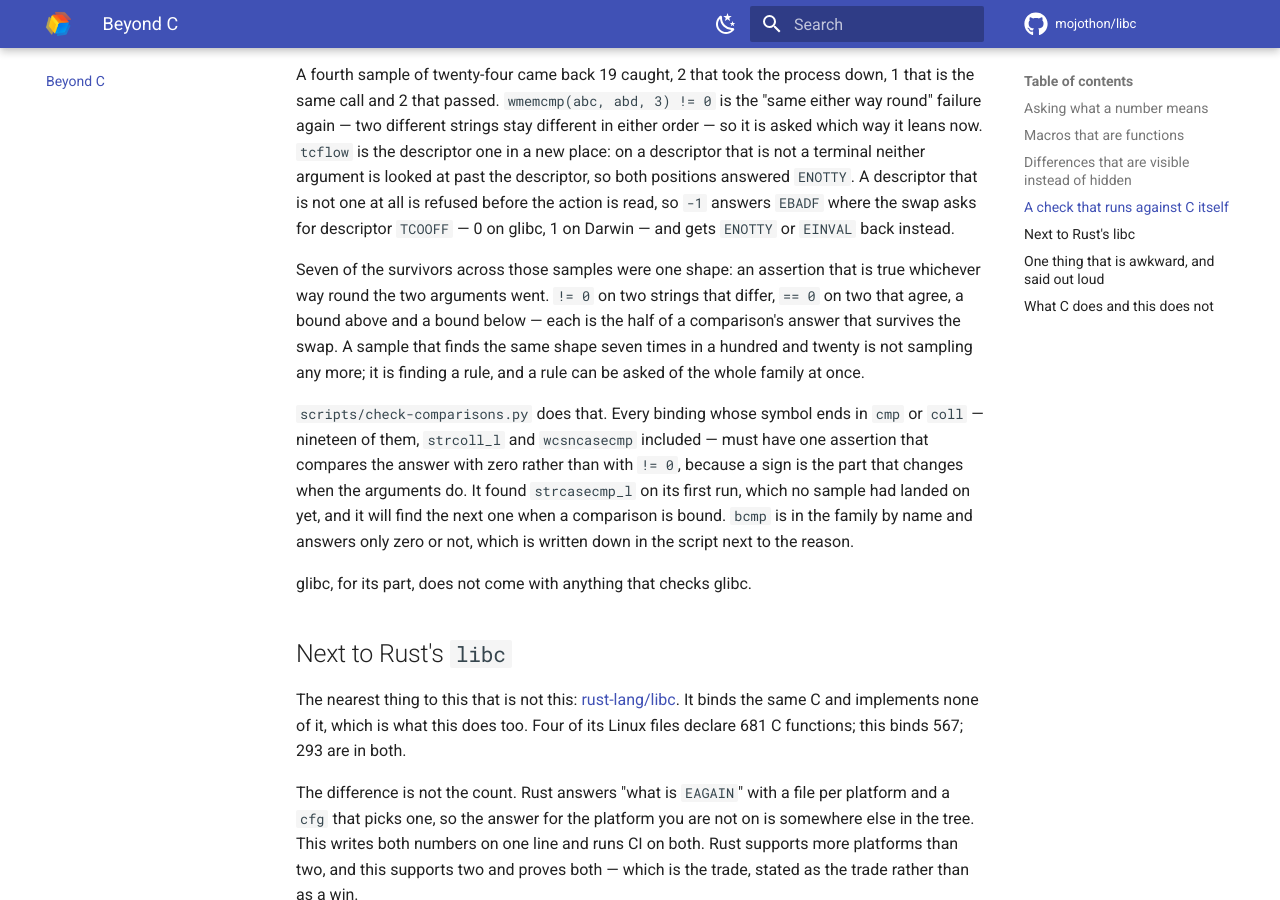
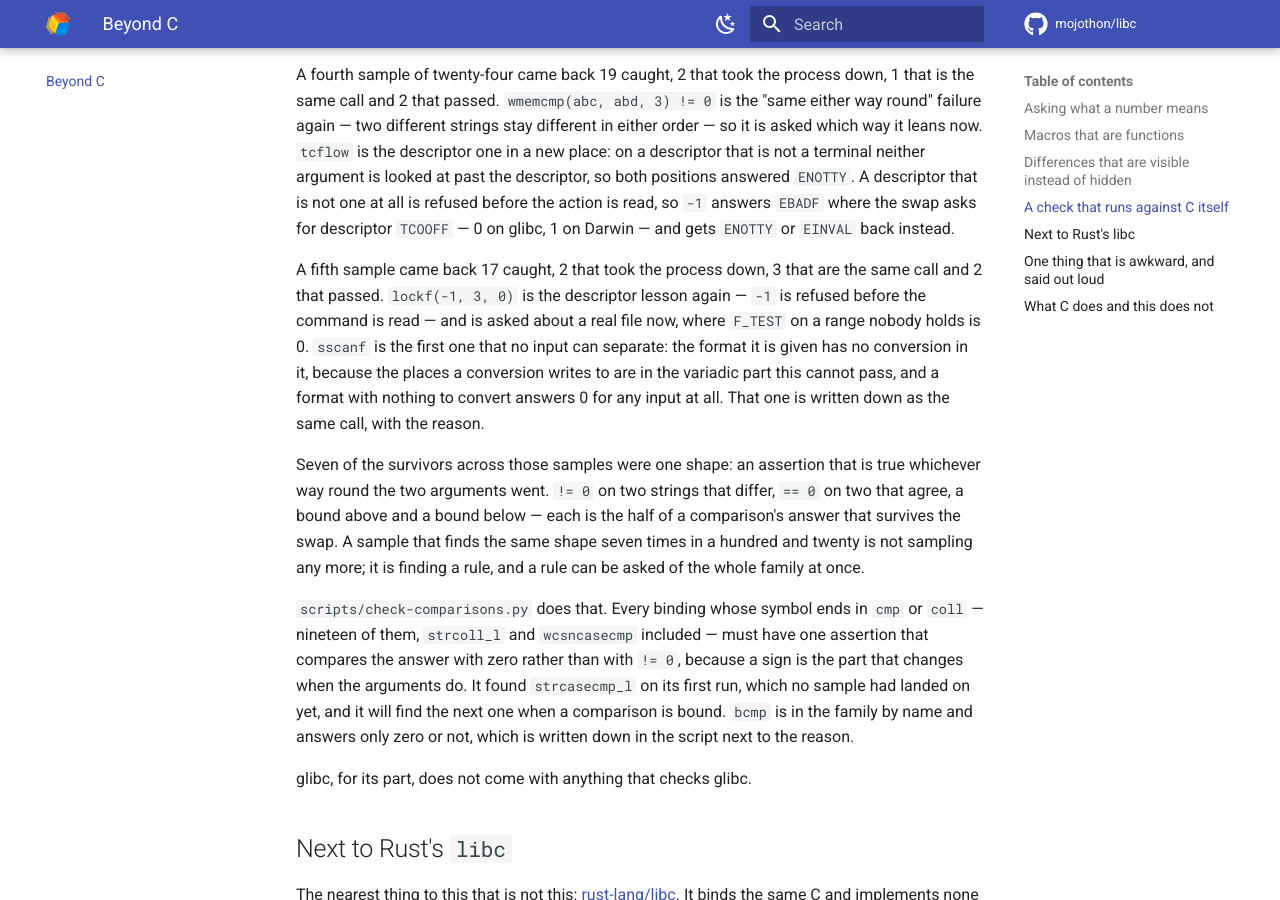
Before and after one commit to mojothon/libc, an MkDocs documentation site: the page built from docs/beyond-c.md, in a window 1280 px wide and 900 px high, scrolled down 6592 px. Built offline with MkDocs 1.6.1 and Material for MkDocs 9.7.7, drawn with Linux system fonts in a browser that asks for light colours; comment, search, counter and statistics services are not loaded.

Commit message:
test(suite): ask the fifth batch of swapped arguments
Sixth sample of `--kind order`: 17 caught, 2 that took the process down, 3
that are the same call and 2 that passed.

`lockf(-1, 3, 0)` is the descriptor lesson again -- `-1` is refused before the
command is read, so a binding handing the two over swapped was refused the
same way. It is asked about a real file now: `F_TEST` on a range nobody holds
answers 0, and the swap asks for descriptor `F_TEST` -- 3, which the process
has, having two files open -- with the second file's own number as the
command, which is not a command.

`sscanf` is the first survivor that no input can separate. The places a
conversion writes to are in the variadic part, which this FFI cannot pass, so
the format handed over has no conversion in it -- and a format with nothing to
convert answers 0 for any input at all, which is true of the two arguments in
either order. It goes in `SAME_ORDER` with that reason rather than being
asserted differently, which is what that table is for: a call whose two
arguments nothing in this suite can tell apart, and why.

```diff
--- a/docs/beyond-c.md
+++ b/docs/beyond-c.md
@@ -323,6 +323,15 @@ neither argument is looked at past the descriptor, so both positions answered
 read, so `-1` answers `EBADF` where the swap asks for descriptor `TCOOFF` — 0
 on glibc, 1 on Darwin — and gets `ENOTTY` or `EINVAL` back instead.
 
+A fifth sample came back 17 caught, 2 that took the process down, 3 that are
+the same call and 2 that passed. `lockf(-1, 3, 0)` is the descriptor lesson
+again — `-1` is refused before the command is read — and is asked about a real
+file now, where `F_TEST` on a range nobody holds is 0. `sscanf` is the first
+one that no input can separate: the format it is given has no conversion in it,
+because the places a conversion writes to are in the variadic part this cannot
+pass, and a format with nothing to convert answers 0 for any input at all. That
+one is written down as the same call, with the reason.
+
 Seven of the survivors across those samples were one shape: an assertion that
 is true whichever way round the two arguments went. `!= 0` on two strings that
 differ, `== 0` on two that agree, a bound above and a bound below — each is the
```
Also changed, not shown: CHANGELOG.md (+11 -0 lines), 3 other files.
